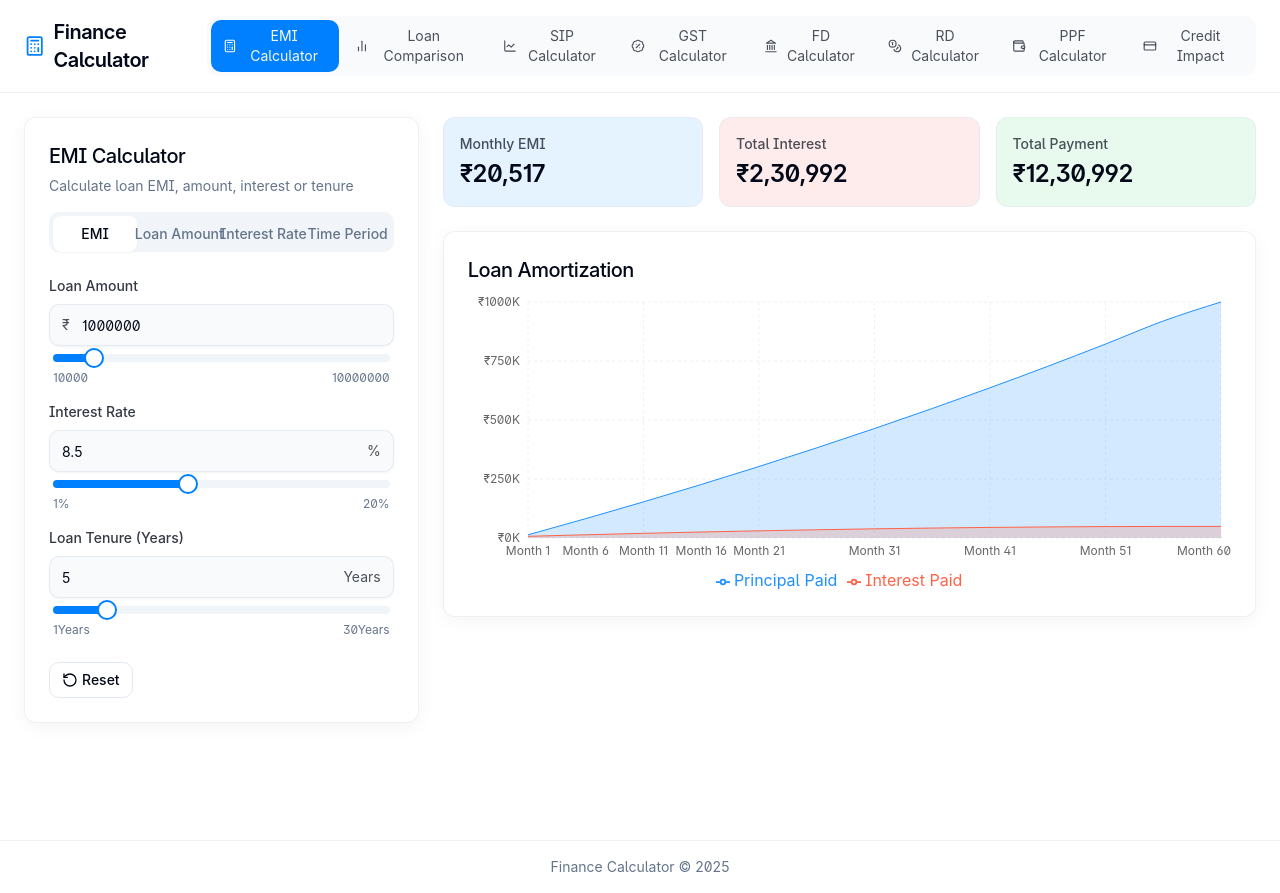
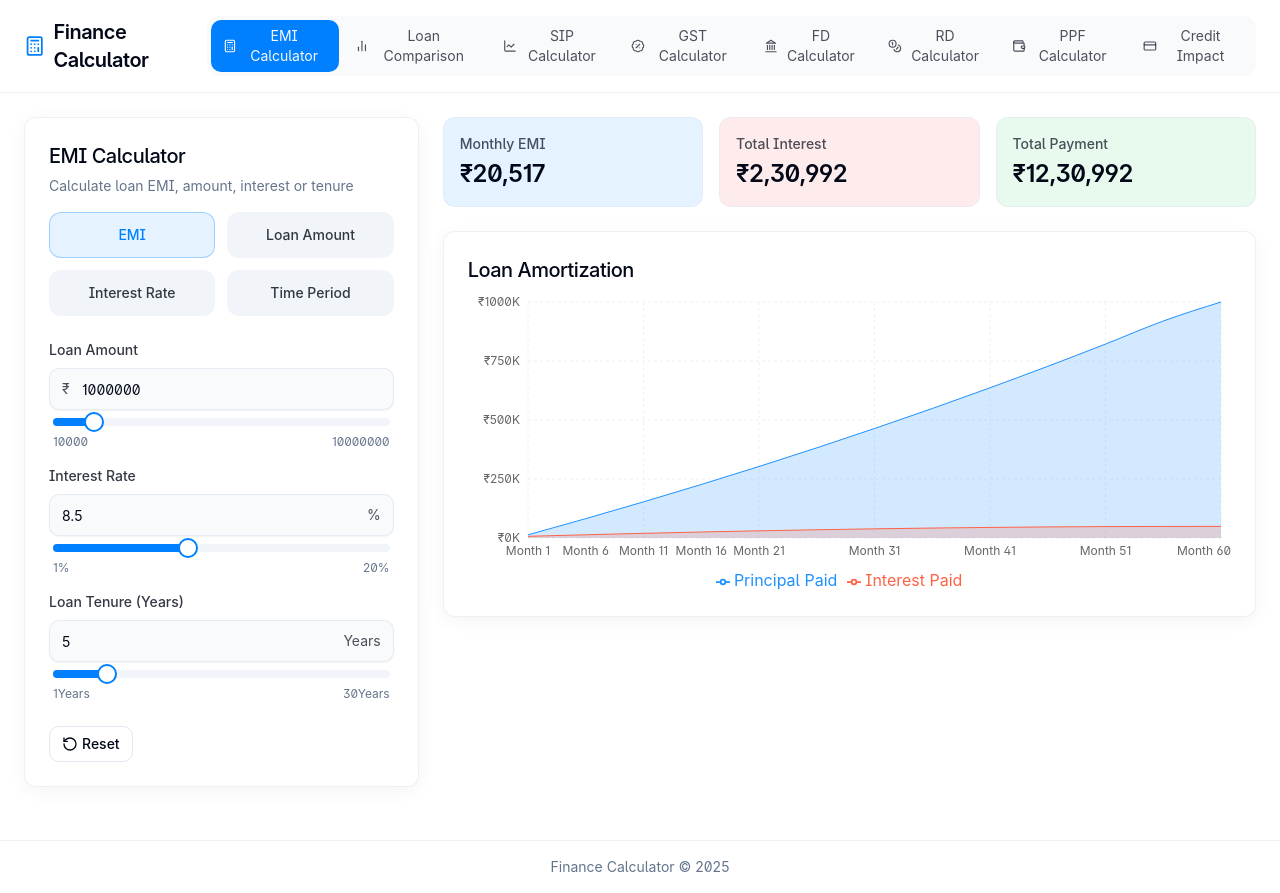
Before and after one commit to Iampattanayak/smart-money-helper, a React (Vite) app: page / in a window 1280 px wide. Built offline with nearby package versions, Linux system fonts and the light colour scheme.

Commit message:
Refactor EMI calculator layout
Improve the layout of the EMI calculator by arranging the input fields in a 2x2 grid instead of a single column.

```diff
--- a/src/components/calculators/EMICalculator.tsx
+++ b/src/components/calculators/EMICalculator.tsx
@@ -1,11 +1,9 @@
-
 import React, { useState, useEffect } from 'react';
 import { Button } from '@/components/ui/button';
 import { Separator } from '@/components/ui/separator';
 import { RotateCcw } from 'lucide-react';
 import CalculatorInput from '../ui-elements/CalculatorInput';
 import CalculatorCard from '../ui-elements/CalculatorCard';
-import CalculatorTabs, { Tab } from '../ui-elements/CalculatorTabs';
 import ResultDisplay from '../ui-elements/ResultDisplay';
 import LineChart from '../charts/LineChart';
 import {
@@ -315,8 +313,8 @@ const EMICalculator: React.FC = () => {
     </div>
   );
 
-  // Define tabs configuration
-  const tabs: Tab[] = [
+  // Define the 2x2 grid layout for calculator tabs
+  const calculatorOptions = [
     { id: 'emi', label: 'EMI', content: EMICalculatorContent },
     { id: 'loan', label: 'Loan Amount', content: LoanAmountCalculatorContent },
     { id: 'interest', label: 'Interest Rate', content: InterestRateCalculatorContent },
@@ -357,11 +355,27 @@ const EMICalculator: React.FC = () => {
     <div className="grid grid-cols-1 lg:grid-cols-3 gap-6">
       <div className="lg:col-span-1 space-y-6">
         <CalculatorCard title="EMI Calculator" description="Calculate loan EMI, amount, interest or tenure">
-          <CalculatorTabs
-            tabs={tabs}
-            defaultTab={activeTab}
-            onChange={setActiveTab}
-          />
+          {/* 2x2 Grid Layout for Calculator Options */}
+          <div className="grid grid-cols-2 gap-3 mb-6">
+            {calculatorOptions.map(option => (
+              <div
+                key={option.id}
+                onClick={() => setActiveTab(option.id)}
+                className={`p-3 rounded-lg cursor-pointer transition-all duration-200 flex flex-col items-center justify-center text-center ${
+                  activeTab === option.id
+                    ? 'bg-primary/10 text-primary border border-primary/30'
+                    : 'bg-muted hover:bg-muted/80 border border-transparent'
+                }`}
+              >
+                <span className={`text-sm font-medium ${activeTab === option.id ? 'text-primary' : 'text-foreground/80'}`}>
+                  {option.label}
+                </span>
+              </div>
+            ))}
+          </div>
+
+          {/* Display the content for the active tab */}
+          {calculatorOptions.find(option => option.id === activeTab)?.content}
         </CalculatorCard>
       </div>
 
```
